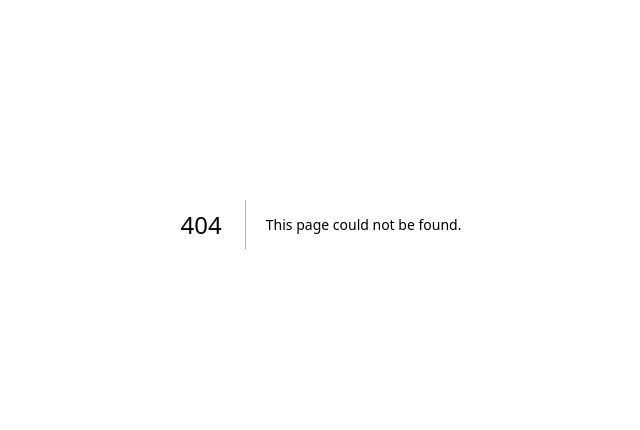
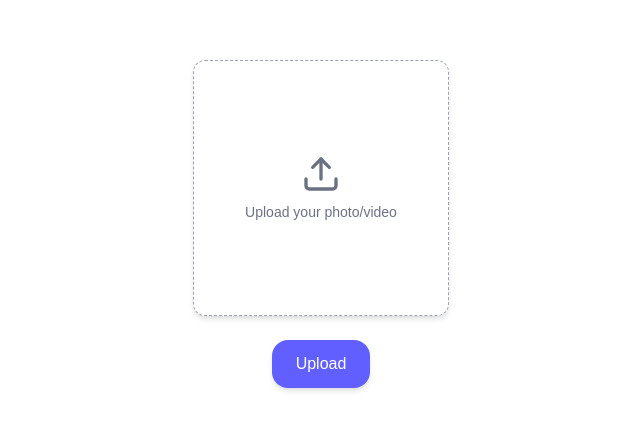
Before and after one commit to MOCEVN/Scrolltrap, a Next.js app: page /create in a window 1280 px wide. Before the commit this address had no page. Shown: the part 176-606 px from the top of the page, without its empty margins (319-959 px from the left). Built offline with nearby package versions, Linux system fonts and the light colour scheme.

Commit message:
Bestanden invoegen

```diff
--- /dev/null
+++ b/app/create/page.tsx
@@ -0,0 +1,97 @@
+"use client";
+
+import { Upload } from "lucide-react";
+import { useRef, useState } from "react";
+
+export default function Create() {
+  const [file, setFile] = useState<File | null>(null);
+  const [previewUrl, setPreviewUrl] = useState<string | null>(null);
+  const [title, setTitle] = useState("");
+  const fileInputRef = useRef<HTMLInputElement | null>(null);
+
+  const handleFileChange = (event: React.ChangeEvent<HTMLInputElement>) => {
+    const selectedFile = event.target.files?.[0];
+
+    if (!selectedFile) {
+      alert("No image/video selected. Please try again.");
+      return;
+    }
+
+    setFile(selectedFile);
+    setPreviewUrl(URL.createObjectURL(selectedFile));
+  };
+
+  const handleSubmit = () => {
+    if (!file) {
+      alert("Please pick a photo or video.");
+      return;
+    }
+
+    if (!title.trim()) {
+      alert("Please enter a title.");
+      return;
+    }
+
+    alert(`Uploading "${title}"…`);
+
+    setFile(null);
+    setPreviewUrl(null);
+    setTitle("");
+  };
+
+  return (
+    <div className="flex flex-col items-center justify-center min-h-screen gap-6 p-4">
+      <div
+        onClick={() => fileInputRef.current?.click()}
+        className="w-64 h-64 rounded-xl shadow-md border border-dashed border-gray-400 flex flex-col items-center justify-center text-gray-500 cursor-pointer overflow-hidden"
+      >
+        {previewUrl ? (
+          file?.type.startsWith("image") ? (
+            <img
+              src={previewUrl}
+              alt="Preview"
+              className="w-full h-full object-cover"
+            />
+          ) : (
+            <video
+              src={previewUrl}
+              controls
+              className="w-full h-full object-cover"
+            />
+          )
+        ) : (
+          <>
+            <Upload className="w-10 h-10 mb-2" />
+            <p className="text-sm text-center">Upload your photo/video</p>
+          </>
+        )}
+      </div>
+
+      <input
+        ref={fileInputRef}
+        type="file"
+        accept="image/*,video/*"
+        onChange={handleFileChange}
+        className="hidden"
+      />
+
+      {file && (
+        <input
+          type="text"
+          placeholder="Enter title for your image/video"
+          value={title}
+          onChange={(e) => setTitle(e.target.value)}
+          className="w-64 px-4 py-2 rounded-xl border border-gray-300 shadow-sm focus:outline-none focus:ring-2 focus:ring-indigo-500"
+          required
+        />
+      )}
+
+      <button
+        onClick={handleSubmit}
+        className="px-6 py-3 bg-indigo-500 hover:bg-indigo-600 text-white font-medium rounded-2xl cursor-pointer shadow-md transition-all active:scale-95"
+      >
+        Upload
+      </button>
+    </div>
+  );
+}
--- a/app/page.tsx
+++ b/app/page.tsx
@@ -27,7 +27,7 @@ const NAV_ITEMS: Array<{
 }> = [
   { key: 'home', label: 'Home', icon: HomeIcon, isReady: true },
   { key: 'explore', label: 'Explore', icon: Compass, isReady: false },
-  { key: 'create', label: 'Create', icon: PlusCircle, isReady: false },
+  { key: 'create', label: 'Create', icon: PlusCircle, isReady: true },
   { key: 'profile', label: 'Profile', icon: User, isReady: false },
   { key: 'info', label: 'Info', icon: Info, isReady: false },
 ];
```
